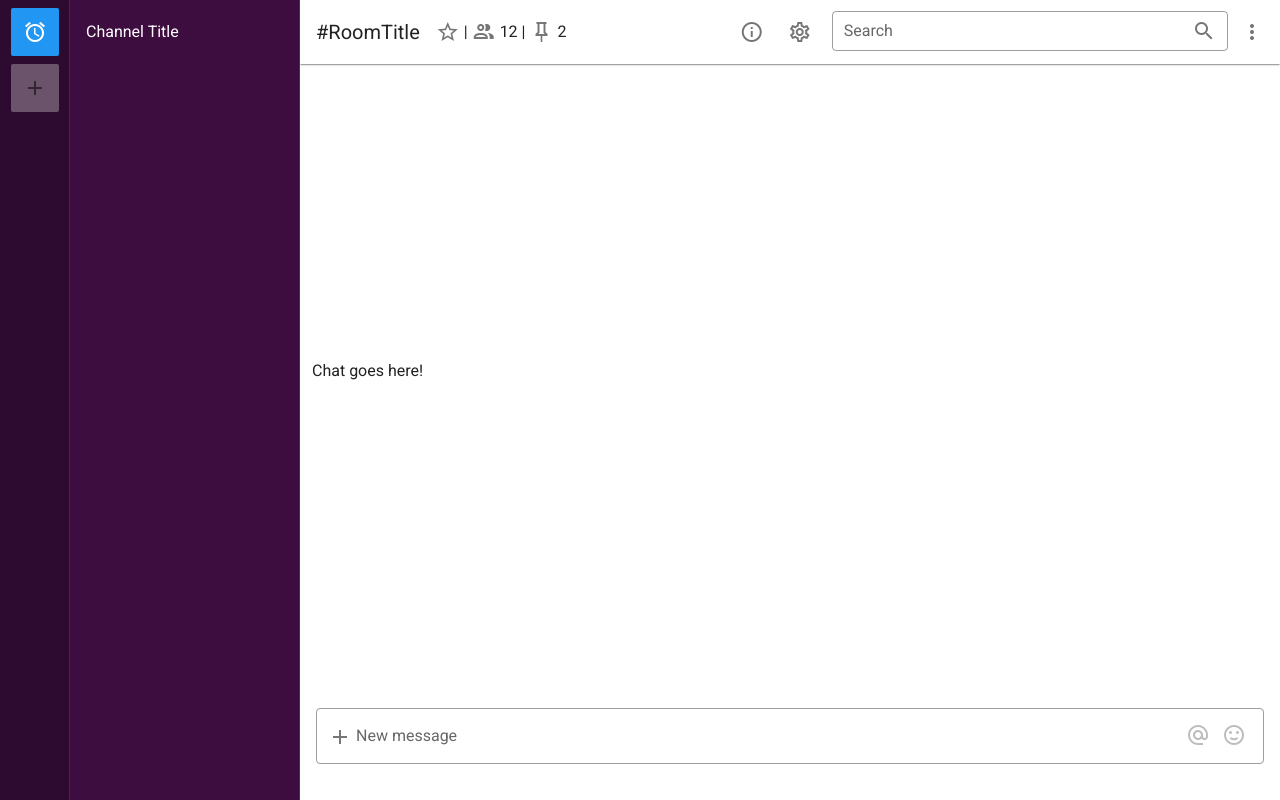
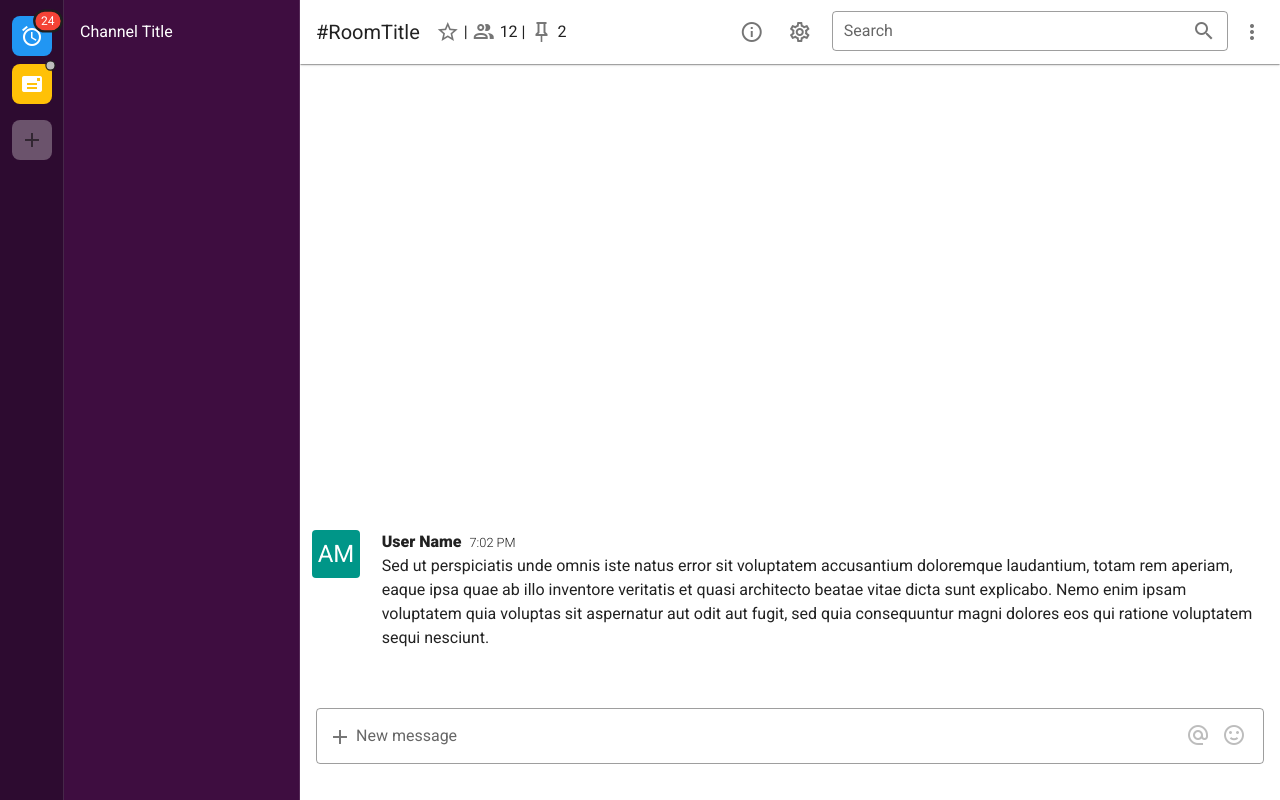
Before and after one commit to amancioandre/nest-slack-clone, a website: page static/index.html in a window 1280 px wide. Drawn offline with nearby package versions, Linux system fonts and the light colour scheme.

Commit message:
feat: add message component and namespace icon badge

```diff
--- a/static/index.html
+++ b/static/index.html
@@ -20,7 +20,7 @@
                 <v-row class="fill-height" no-gutters>
                 <v-navigation-drawer
                     mini-variant
-                    mini-variant-width="70"
+                    mini-variant-width="64"
                     permanent
                     color="#2D0B30"
                 >
@@ -28,16 +28,27 @@
                     dense
                     nav
                     >
-                        <v-list-item>
+                        <v-list-item class="mt-2">
                             <div class="text-center">
-                                <v-avatar tile color="blue" class="rounded-sm">
-                                  <v-icon dark>mdi-alarm</v-icon>
-                                </v-avatar>
+                                <v-badge color="red" offset-x="17" offset-y="15" bordered content="24">
+                                    <v-avatar tile color="blue" class="rounded-lg" size="40">
+                                        <v-icon dark>mdi-alarm</v-icon>
+                                    </v-avatar>
+                                </v-badge>
                             </div>
                         </v-list-item>
                         <v-list-item class="mt-2">
                             <div class="text-center">
-                                <v-avatar tile color="#6B536C" class="rounded-sm" elevation="1">
+                                <v-badge color="grey lighten-1" offset-x="6" offset-y="6" bordered dot>
+                                    <v-avatar tile color="amber" class="rounded-lg" size="40">
+                                        <v-icon dark>mdi-mail</v-icon>
+                                    </v-avatar>
+                                </v-badge>
+                            </div>
+                        </v-list-item>
+                        <v-list-item class="mt-4">
+                            <div class="text-center">
+                                <v-avatar tile color="#6B536C" class="rounded-lg" elevation="1" size="40">
                                   <v-icon light>mdi-plus</v-icon>
                                 </v-avatar>
                             </div>
@@ -113,10 +124,24 @@
 
             <v-main>
                 <v-container
-                class="fill-height"
+                class="fill-height d-flex align-end"
                 fluid
                 >
-                Chat goes here!
+                    <v-row>
+                        <v-col cols="12">
+                            <v-row>
+                                <v-col cols="1">
+                                    <v-avatar color="teal" tile size="48" class="rounded">
+                                        <span class="white--text headline">AM</span>
+                                    </v-avatar>
+                                </v-col>
+                                <v-col cols="11" class="pl-0">
+                                    <p class="mb-0"><span class="font-weight-black mr-2">User Name</span><small class="font-weight-light">7:02 PM</small></p>
+                                    <p>Sed ut perspiciatis unde omnis iste natus error sit voluptatem accusantium doloremque laudantium, totam rem aperiam, eaque ipsa quae ab illo inventore veritatis et quasi architecto beatae vitae dicta sunt explicabo. Nemo enim ipsam voluptatem quia voluptas sit aspernatur aut odit aut fugit, sed quia consequuntur magni dolores eos qui ratione voluptatem sequi nesciunt.</p>
+                                </v-col>
+                            </v-row>
+                        </v-col>
+                    </v-row>
                 </v-container>
             </v-main>
             <v-footer app inset color="white">
```
